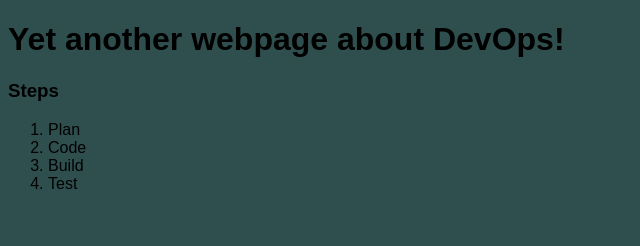
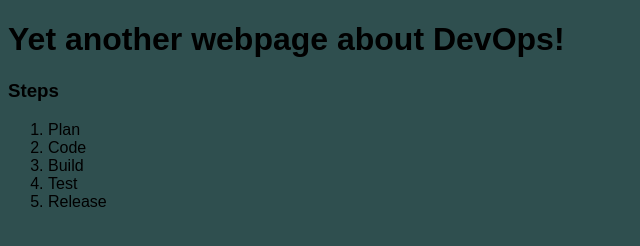
Before and after one commit to skrtbhtngr/do1, a plain HTML site: page index.html in a window 1280 px wide. Shown: the full height of the page, 0-640 px from the left. Drawn offline with Linux system fonts and the light colour scheme.

Commit message:
added step: release
Signed-off-by: Sukrit Bhatnagar <skrtbhtngr@gmail.com>

```diff
--- a/index.html
+++ b/index.html
@@ -16,6 +16,7 @@
     <li> Code </li>
     <li> Build </li>
     <li> Test </li>
+    <li> Release </li>
 </ol>
 
 </body>
```
